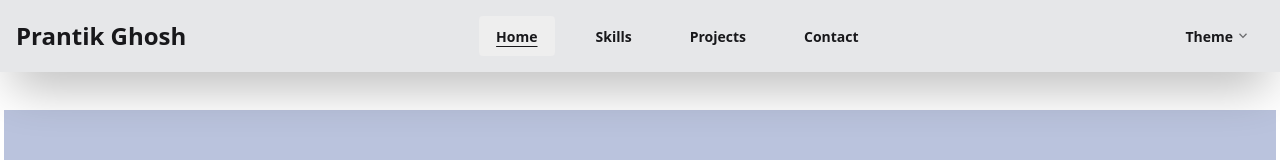
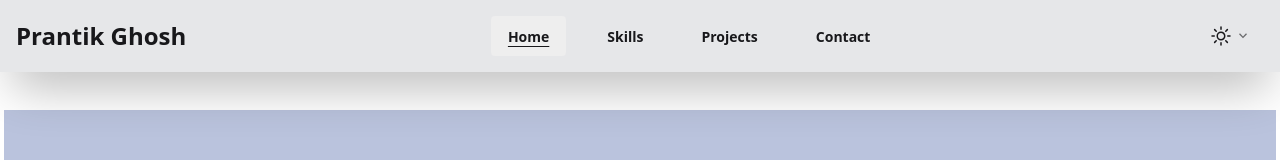
Before and after one commit to TBS96/portfolio, a React (Vite) app: page / in a window 1280 px wide. Shown: the top 160 px of the page. Built offline with nearby package versions, Linux system fonts and the light colour scheme.

Commit message:
feat: expand theme options in Navbar and enhance dropdown styling for better usability
Signed-off-by: TBS96 <9tbs6@proton.me>

```diff
--- a/src/components/Navbar.jsx
+++ b/src/components/Navbar.jsx
@@ -1,7 +1,7 @@
 import React, { useEffect, useState } from 'react'
 import { Link, NavLink } from 'react-router-dom'
 
-const themes = ['light', 'dark', 'retro', 'cyberpunk', 'valentine', 'aqua'];
+const themes = ['light', 'dark', 'cupcake', 'bumblebee', 'emerald', 'corporate', 'synthwave', 'retro', 'cyberpunk', 'valentine', 'haloween', 'garden', 'forest', 'aqua', 'lofi', 'pastel', 'fantasy', 'wireframe', 'black', 'luxury', 'dracula', 'cmyk', 'autumn', 'business', 'acid', 'lemonade', 'night', 'coffee', 'winter', 'dim', 'nord', 'sunset', 'caramellatte', 'abyss', 'silk'];
 
 const Navbar = () => {
 
@@ -43,7 +43,10 @@ const Navbar = () => {
                 {/* Theme Dropdown (Mobile & Tablet) */}
                 <div className='dropdown dropdown-center md:hidden'>
                     <div tabIndex={0} role='button' className='btn btn-ghost'>
-                        Theme
+                        <svg xmlns="http://www.w3.org/2000/svg" fill="none" viewBox="0 0 24 24" strokeWidth={1.5} stroke="currentColor" className="size-6">
+                            <path strokeLinecap="round" strokeLinejoin="round" d="M21.752 15.002A9.72 9.72 0 0 1 18 15.75c-5.385 0-9.75-4.365-9.75-9.75 0-1.33.266-2.597.748-3.752A9.753 9.753 0 0 0 3 11.25C3 16.635 7.365 21 12.75 21a9.753 9.753 0 0 0 9.002-5.998Z" />
+                        </svg>
+
                         <svg
                             width='12px'
                             height='12px'
@@ -54,7 +57,7 @@ const Navbar = () => {
                             <path d='M1799 349l242 241-1017 1017L7 590l242-241 775 775 775-775z'></path>
                         </svg>
                     </div>
-                    <ul tabIndex={0} className='dropdown-content bg-base-300/90 rounded-box p-2 shadow-2xl'>
+                    <ul tabIndex={0} className='dropdown-content h-60 overflow-auto bg-base-300/90 rounded-box p-2 shadow-2xl'>
                         {themes.map((t) => (
                             <li key={t}>
                                 <input
@@ -89,7 +92,10 @@ const Navbar = () => {
                 {/* Desktop Theme Dropdown (Right Side) */}
                 <div className='dropdown dropdown-center hidden md:block'>
                     <div tabIndex={0} role='button' className='btn btn-ghost'>
-                        Theme
+                        <svg xmlns="http://www.w3.org/2000/svg" fill="none" viewBox="0 0 24 24" strokeWidth={1.5} stroke="currentColor" className="size-6">
+                            <path strokeLinecap="round" strokeLinejoin="round" d="M12 3v2.25m6.364.386-1.591 1.591M21 12h-2.25m-.386 6.364-1.591-1.591M12 18.75V21m-4.773-4.227-1.591 1.591M5.25 12H3m4.227-4.773L5.636 5.636M15.75 12a3.75 3.75 0 1 1-7.5 0 3.75 3.75 0 0 1 7.5 0Z" />
+                        </svg>
+
                         <svg
                             width='12px'
                             height='12px'
@@ -100,7 +106,7 @@ const Navbar = () => {
                             <path d='M1799 349l242 241-1017 1017L7 590l242-241 775 775 775-775z'></path>
                         </svg>
                     </div>
-                    <ul tabIndex={0} className='dropdown-content bg-base-300/90 rounded-box w-40 p-2 shadow-2xl'>
+                    <ul tabIndex={0} className='dropdown-content h-60 overflow-auto bg-base-300/90 rounded-box w-40 p-2 shadow-2xl'>
                         {themes.map((t) => (
                             <li key={t}>
                                 <input
```
